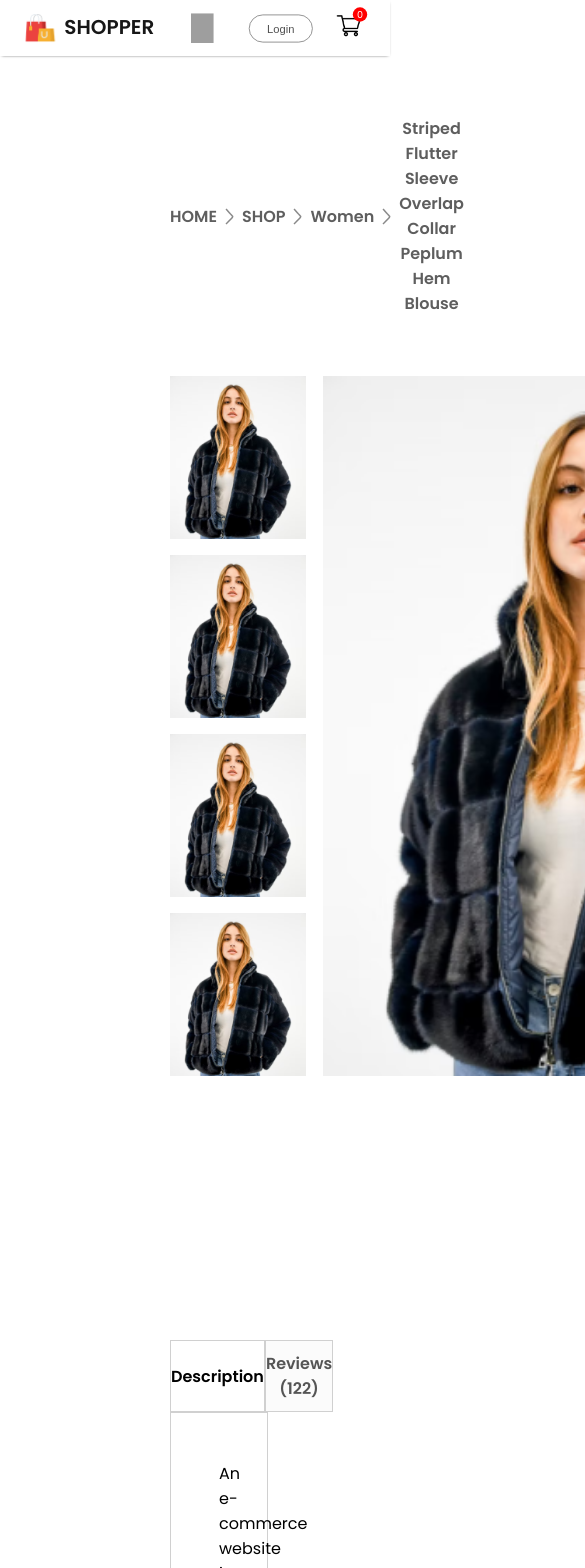
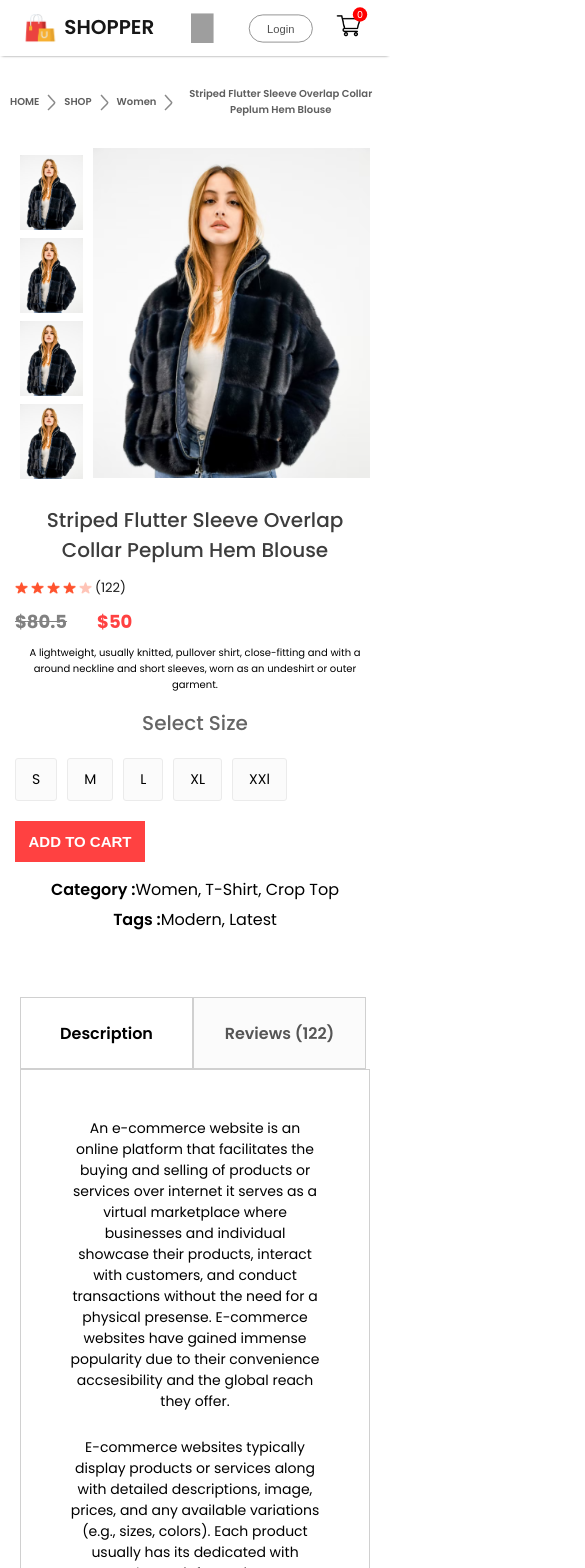
Before and after one commit to Erdiansyah205/e-commerce-react-js-tugas, a React (Create React App) app: page /product/1 in a window 390 px wide. Shown: the top 1568 px of the page, 585 px wide, since content can reach past the window. Built offline with nearby package versions, Linux system fonts and the light colour scheme; grey boxes are pictures that could not be loaded.

Commit message:
membuat responsive di semua css yang ada dan memperbaiki ketidaksesuaian syntax dan juga eror
sekarang semua sudah responsive

```diff
--- a/src/Components/Breadcrums/Breadcrum.css
+++ b/src/Components/Breadcrums/Breadcrum.css
@@ -8,3 +8,30 @@
     margin: 60px 170px;
     text-transform: capitalize;
 }
+
+@media(max-width:1280px) {
+    .breadcrum {
+        margin: 30px 50px;
+        font-size: 14px;
+    }
+}
+
+@media(max-width:1024px) {
+    .breadcrum {
+        margin: 30px 30px;
+        font-size: 13px;
+    }
+}
+
+@media(max-width:800px) {
+    .breadcrum {
+        margin: 30px 10px;
+        font-size: 12px;
+    }
+}
+
+@media(max-width:500px) {
+    .breadcrum {
+        font-size: 10px;
+    }
+}
--- a/src/Components/CartItems/CartItems.css
+++ b/src/Components/CartItems/CartItems.css
@@ -1,4 +1,4 @@
-.cartitems{
+.cartitems {
   margin: 100px 170px;
 }
 
@@ -82,7 +82,7 @@
   font-weight: 500;
 }
 
-.cartitems-promocode p{
+.cartitems-promocode p {
   color: #555;
 }
 
@@ -115,3 +115,60 @@
 .cartitems-promobox button:hover {
   background-color: indigo;
 }
+
+@media (max-width: 1280px) {
+  .cartitems {
+    margin: 60px 50px;
+  }
+  .cartitems-format-main {
+    grid-template-columns: 0.5fr 3fr 0.5fr 0.5fr 0.5fr 0.5fr;
+    gap: 20px;
+    padding: 15px 0px;
+    font-size: 15px;
+  }
+  .carticon-product-icon {
+    height: 50px;
+  }
+  .cartitems-remove-icon {
+    margin: auto;
+  }
+  .cartitems-quantity {
+    width: 40px;
+    height: 30px;
+  }
+  .cartitems-down {
+    margin: 80px 0px;
+    flex-direction: column;
+    gap: 80px;
+  }
+  .cartitems-total {
+    margin: 0;
+  }
+  .cartitems-total button {
+    max-width: 200px;
+    height: 45px;
+    font-size: 13px;
+  }
+  .cartitems-promobox {
+    width: auto;
+    max-width: 500px;
+  }
+  .cartitems-promobox input {
+    width: 100%;
+  }
+  .cartitems-promobox button {
+    width: 120px;
+    margin-left: -125px;
+  }
+}
+
+@media (max-width: 500px) {
+  .cartitems-format-main {
+    display: none;
+    grid-template-columns: 0.5fr 3fr 0.5fr;
+    gap: 10px;
+  }
+  .cartitems-format {
+    display: grid;
+  }
+}
--- a/src/Components/DescriptionBox/DescriptionBox.css
+++ b/src/Components/DescriptionBox/DescriptionBox.css
@@ -30,3 +30,18 @@
     padding: 48px;
     padding-bottom: 70px;
 }
+
+@media(max-width: 1280px) {
+    .descriptionbox {
+        margin: 60px;
+    }
+}
+
+@media(max-width: 800px) {
+    .descriptionbox {
+        margin: 60px 20px;
+    }
+    .descriptionbox-description {
+font-size: 14px;
+    }
+}
--- a/src/Components/ProductDisplay/ProductDisplay.css
+++ b/src/Components/ProductDisplay/ProductDisplay.css
@@ -106,3 +106,190 @@
 .productdisplay-right-category span {
   font-weight: 600;
 }
+
+@media (max-width: 1280px) {
+  .productdisplay {
+    margin: 0px 60px;
+  }
+  .productdisplay-left {
+    gap: 10px;
+  }
+  .productdisplay-img-list {
+    gap: 10px;
+  }
+  .productdisplay-img-list img {
+    height: 120px;
+  }
+  .productdisplay-main-img {
+    width: auto;
+    height: 510px;
+  }
+  .productdisplay-right {
+    margin: 0px 30px;
+  }
+  .productdisplay-right h1 {
+    font-size: 22px;
+  }
+  .productdisplay-right-stars {
+    gap: 3px;
+    font-size: 13px;
+  }
+  .productdisplay-right-prices {
+    margin: 10px 0px;
+    font-size: 18px;
+  }
+  .productdisplay-right-description {
+    font-size: 13px;
+  }
+  .productdisplay-right-size h1 {
+    margin-top: 20px;
+    font-size: 20px;
+  }
+  .productdisplay-right-sizes div {
+    padding: 14px 20px;
+  }
+  .productdisplay-right button {
+    width: 150px;
+    padding: 15px 0px;
+    margin-bottom: 20px;
+  }
+  .productdisplay-right-category {
+    margin-top: 5px;
+    font-size: 14px;
+  }
+}
+
+@media (max-width: 1024px) {
+  .productdisplay {
+    margin: 0px 30px;
+  }
+  .productdisplay-left {
+    gap: 5px;
+  }
+  .productdisplay-img-list img {
+    height: 80px;
+  }
+  .productdisplay-main-img {
+    height: 350px;
+  }
+  .productdisplay-right h1 {
+    font-size: 18px;
+  }
+  .productdisplay-right-stars img {
+    width: 15px;
+  }
+  .productdisplay-right-description {
+    font-size: 12px;
+  }
+  .productdisplay-right-sizes {
+    margin: 10px 0px;
+  }
+  .productdisplay-right-sizes div {
+    padding: 10px 16px;
+    font-size: 12px;
+  }
+  .productdisplay-right button {
+    width: 120px;
+    padding: 10px 0px;
+    margin-bottom: 10px;
+    font-size: 14px;
+  }
+  .productdisplay-right-category {
+    font-size: 12px;
+  }
+}
+
+@media (max-width: 800px) {
+    .productdisplay {
+      margin: 0px 10px;
+    }
+    .productdisplay-left {
+      gap: 0px;
+      flex-direction: column-reverse;
+      align-items: center;
+    }
+    .productdisplay-img-list {
+        flex-direction: row;
+        gap: 6px;
+    }
+    .productdisplay-img-list img {
+      height: 70px;
+    }
+    .productdisplay-main-img {
+      height: 300px;
+    }
+    .productdisplay-right h1 {
+      font-size: 14px;
+    }
+    .productdisplay-right-stars img {
+      width: 13px;
+    }
+    .productdisplay-right-description {
+      font-size: 10px;
+    }
+    .productdisplay-right-size h1 {
+        margin-top: 10px;
+    }
+    .productdisplay-right-sizes {
+      margin: 10px;
+      gap: 5px;
+    }
+    .productdisplay-right-sizes div {
+      padding: 4px 11px;
+    }
+    .productdisplay-right button {
+      width: 100px;
+      font-size: 12px;
+    }
+    .productdisplay-right-category {
+      font-size: 10px;
+    }
+  }
+
+  @media(max-width: 500px) {
+    .productdisplay {
+        flex-direction: column;
+    }
+    .productdisplay-left {
+        gap: 10px;
+        flex-direction: row;
+        margin: auto;
+    }
+    .productdisplay-img-list {
+        flex-direction: column;
+        gap: 8px;
+    }
+    .productdisplay-img-list img {
+        height: 75px;
+    }
+    .productdisplay-main-img {
+        height: 330px  ;
+    }
+    .productdisplay-right {
+        margin: 5px;
+    }
+    .productdisplay-right h1 {
+        margin-top: 15px;
+        font-size: 20px;
+        font-weight: 500;
+    }
+    .productdisplay-right-stars {
+        width: 15px;
+    }
+    .productdisplay-right-sizes {
+        gap: 10px;
+        margin: 20px 0px;
+    }
+    .productdisplay-right-sizes div {
+        padding: 10px 16px;
+        font-size: 14px;
+    }
+    .productdisplay-right button {
+        width: 130px;
+        font-size: 15px;
+        padding: 12px 0px;
+    }
+    .productdisplay-right-category {
+        font-size: 16px;
+    }
+  }
--- a/src/Components/RelatedProducts/RelatedProducts.css
+++ b/src/Components/RelatedProducts/RelatedProducts.css
@@ -24,3 +24,64 @@
   display: flex;
   gap: 30px;
 }
+
+@media (max-width: 1280px) {
+  .relatedproducts {
+    height: 70vh;
+  }
+  .relatedproducts h1 {
+    font-size: 40px;
+  }
+  .relatedproducts hr {
+    width: 160px;
+    height: 4px;
+  }
+  .relatedproducts-item {
+    gap: 20px;
+    margin-top: 30px;
+  }
+}
+
+@media (max-width: 1024px) {
+  .relatedproducts {
+    height: 60vh;
+  }
+  .relatedproducts h1 {
+    font-size: 30px;
+  }
+  .relatedproducts hr {
+    width: 120px;
+    height: 3px;
+  }
+  .relatedproducts-item {
+    gap: 25px;
+    margin-top: 20px;
+  }
+}
+
+@media (max-width: 800px) {
+  .relatedproducts {
+    height: 50vh;
+    gap: 6px;
+  }
+  .relatedproducts h1 {
+    font-size: 20px;
+  }
+  .relatedproducts hr {
+    width: 100px;
+  }
+  .relatedproducts-item {
+    gap: 5px;
+  }
+}
+
+@media (max-width: 500px) {
+  .relatedproducts {
+    height: 90vh;
+  }
+  .relatedproducts-item {
+    display: grid;
+    grid-template-columns: 1fr 1fr;
+    gap: 20px;
+  }
+}
--- a/src/Pages/CSS/LoginSignup.css
+++ b/src/Pages/CSS/LoginSignup.css
@@ -17,14 +17,14 @@
     margin: 20px 0px;
 }
 
-.loginsignup-field {
+.loginsignup-fields {
     display: flex;
     flex-direction: column;
     gap: 29px;
     margin-top: 30px;
 }
 
-.loginsignup-field input {
+.loginsignup-fields input {
     height: 77px;
     width: 100%;
     padding-left: 20px;
@@ -67,3 +67,55 @@
     font-size: 18px;
     font-weight: 500;
 }
+
+@media(max-width:1280px) {
+    .loginsignup {
+        padding-top: 50px;
+    }
+    .loginsignup-container {
+        width: auto;
+        max-width: 500px;
+        max-height: 500px;
+    }
+    .loginsignup-container h1 {
+        margin: 10px 0px;
+    }
+    .loginsignup-fields {
+        gap: 20px;
+        margin-top: 20px;
+    }
+    .loginsignup-fields input {
+        height: 65px;
+        width: 93%;
+    }
+    .loginsignup-container button {
+     width: 100%;
+    }
+    .loginsignup-login {
+        font-size: 16px;
+    }
+    .loginsignup-agree {
+        font-size: 14px;
+        gap: 10px;
+    }
+}
+
+@media(max-width:800px) {
+    .loginsignup-container {
+        padding: 20px 30px;
+    }
+    .loginsignup-container h1 {
+        font-size: 24px;
+    }
+    .loginsignup-fields {
+        margin-top: 20px;
+    }
+    .loginsignup-fields input {
+        height: 50px;
+        gap: 30px;
+    }
+    .loginsignup-container button {
+        height: 50px;
+        font-size: 16px;
+    }
+}
--- a/src/Pages/LoginSignUP.jsx
+++ b/src/Pages/LoginSignUP.jsx
@@ -6,7 +6,7 @@
     <div className='loginsignup'>
       <div className="loginsignup-container">
         <h1>Sign Up</h1>
-        <div className="loginsignup-field">
+        <div className="loginsignup-fields">
           <input type="text" placeholder='Your Name' />
           <input type="email" placeholder='Email Adress' />
           <input type="paswword" placeholder='Paswword' />
```
Lines whose indentation alone changed are shown as unchanged.
